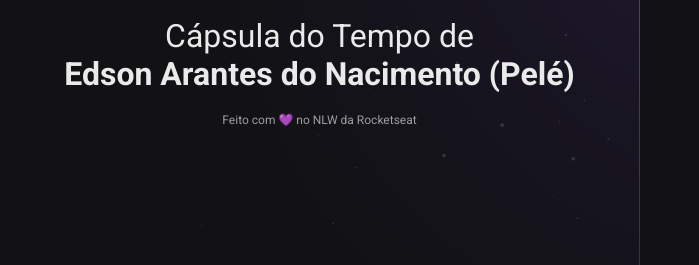
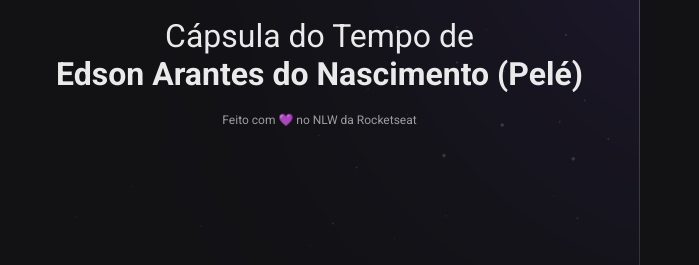
Before and after one commit to devmarcosteixeira/nlw-spacetime, a plain HTML site: page index.html in a window 1280 px wide. Shown: the part 453-718 px from the top of the page, 0-699 px from the left. Drawn offline with Linux system fonts and the light colour scheme.

Commit message:
Update index.html

```diff
--- a/index.html
+++ b/index.html
@@ -25,7 +25,7 @@
 
       <p>
         Cápsula do Tempo de <br />
-        <strong>Edson Arantes do Nacimento (Pelé)</strong>
+        <strong>Edson Arantes do Nascimento (Pelé)</strong>
       </p>
 
       <span>Feito com 💜 no NLW da Rocketseat</span>
```
